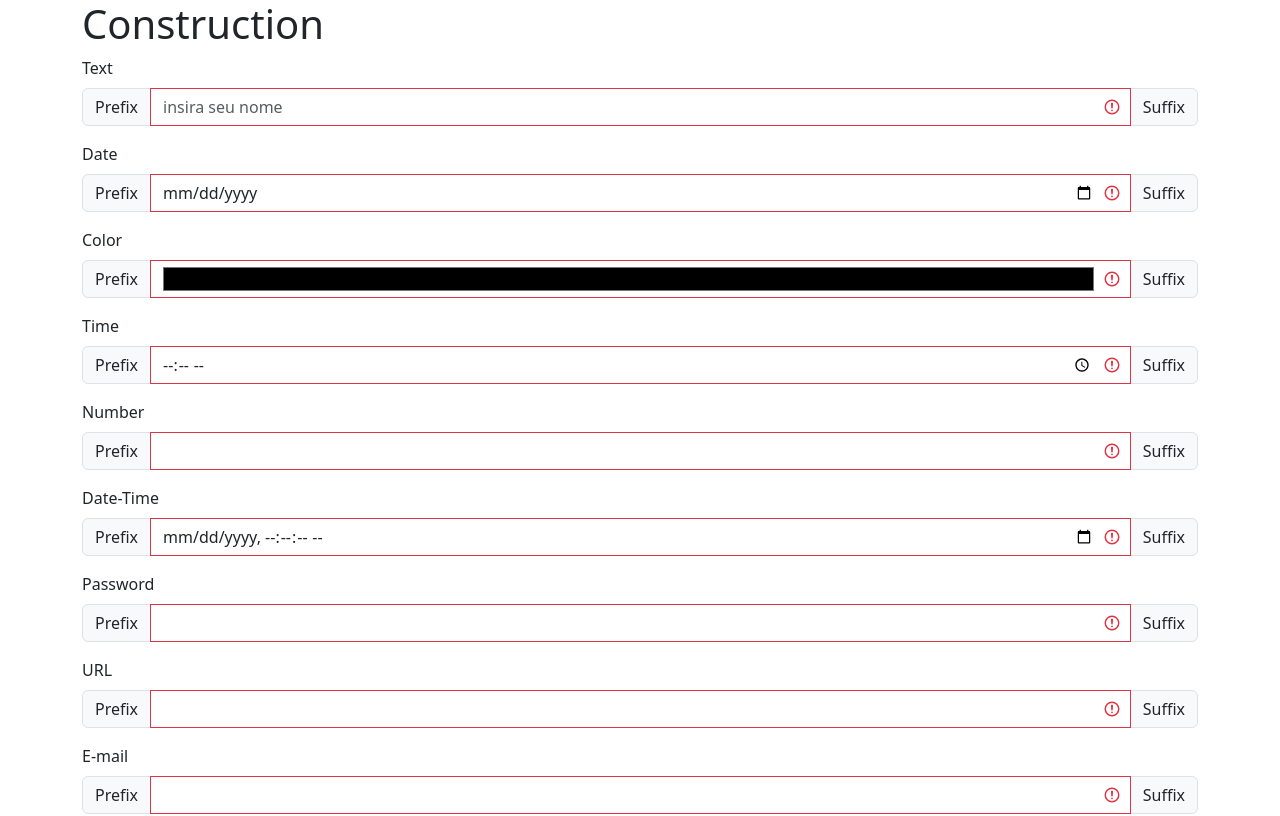
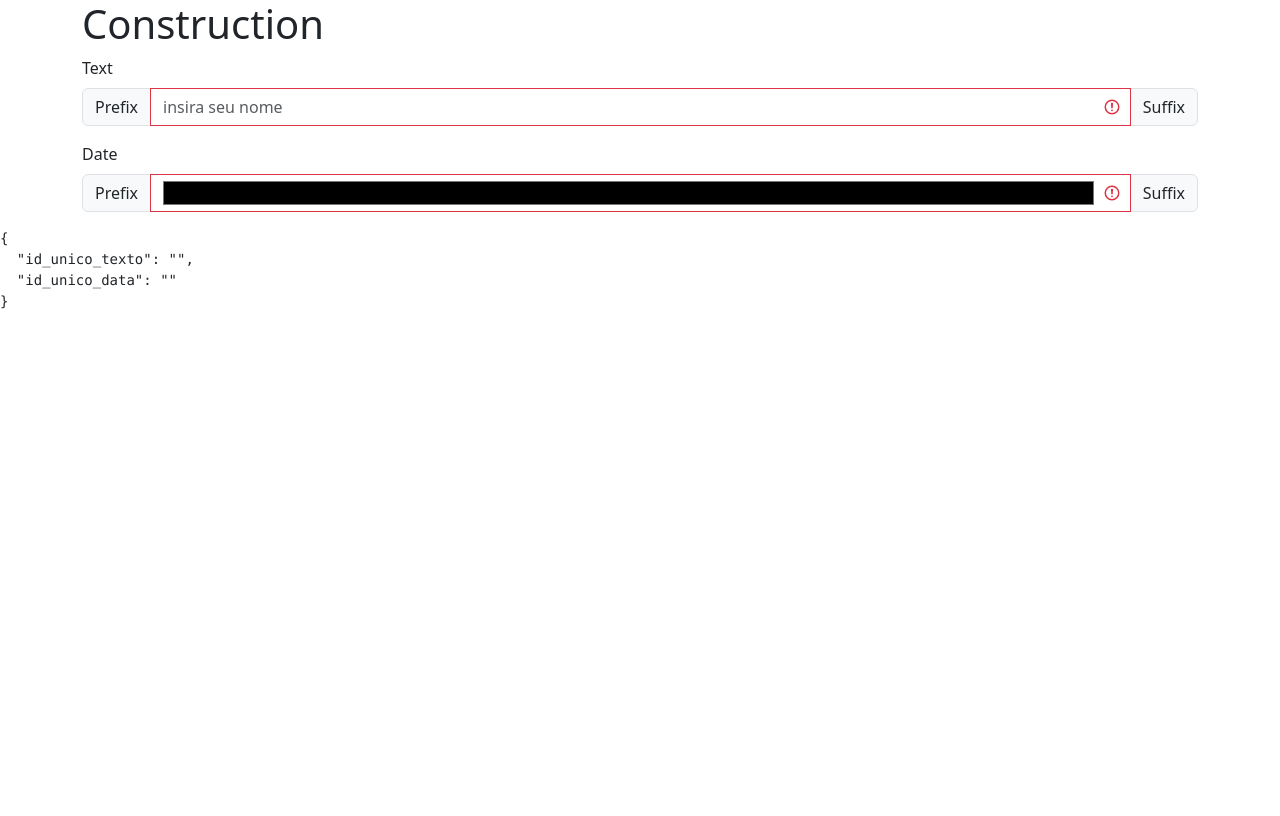
Before and after one commit to mariozenmedina/dino-cms, a Vue app: page / in a window 1280 px wide. Shown: the top 816 px of the page. Built offline with nearby package versions, Linux system fonts and the light colour scheme.

Commit message:
type Field generic

```diff
--- a/src/App.vue
+++ b/src/App.vue
@@ -2,28 +2,27 @@
     <main>
         <div class="container">
             <h1>Construction</h1>
-            <component
-                class="mb-3"
+            <Field
                 v-for="(field, idx) in fields"
                 :key="idx"
-                :is="field.component"
+                :component="field.component"
                 :attributes="field.attributes"
                 :options="field.options"
-                v-model="field.value">
-            </component>
+                v-model="values[field.id]">
+            </Field>
         </div>
-        <pre>{{ fields }}</pre>
+        <pre>{{ values }}</pre>
     </main>
 </template>
 
 <script>
-import FieldInput from './components/fields/FieldInput.vue';
+import Field from '@/components/dino/Field.vue';
 
 import 'bootstrap/dist/css/bootstrap.min.css';
 
 export default {
     name: "App",
-    components: { FieldInput },
+    components: { Field },
     data() {
         return {
             fields: [
@@ -46,12 +45,12 @@ export default {
                         suffix: "Suffix",
                         validation: "^[\\p{Letter}\\p{Mark}]+(?:\\s[\\p{Letter}\\p{Mark}]+)*$"
                     },
-                    value: ""
+                    id: "id_unico_texto"
                 },
                 {
                     component: "FieldInput",
                     attributes: {
-                        type: "date",
+                        type: "color",
                         name: "data",
                         required: "true",
                         readonly: null,
@@ -61,131 +60,48 @@ export default {
                         prefix: "Prefix",
                         suffix: "Suffix",
                     },
-                    value: ""
+                    id: "id_unico_data"
                 },
+                /* {
+                    component: "FieldRepeater",
+                    options: {
+                        label: "Repeater",
+                        min: 0,
+                        max: 5,
+                    },
+                    fields: [
                         {
                             component: "FieldInput",
                             attributes: {
-                        type: "color",
-                        name: "color",
+                                type: "text",
+                                name: "nome",
+                                placeholder: "insira seu nome",
                                 required: "true",
+                                pattern: "",
+                                minlength: 0,
+                                maxlength: 60,
+                                size: null,
                                 readonly: null,
                             },
                             options: {
-                        label: "Color",
+                                label: "Text",
                                 prefix: "Prefix",
                                 suffix: "Suffix",
+                                validation: "^[\\p{Letter}\\p{Mark}]+(?:\\s[\\p{Letter}\\p{Mark}]+)*$"
                             },
-                    value: ""
-                },
-                {
-                    component: "FieldInput",
-                    attributes: {
-                        type: "time",
-                        name: "time",
-                        required: "true",
-                        readonly: null,
-                    },
-                    options: {
-                        label: "Time",
-                        prefix: "Prefix",
-                        suffix: "Suffix",
-                    },
-                    value: ""
-                },
-                {
-                    component: "FieldInput",
-                    attributes: {
-                        type: "number",
-                        name: "number",
-                        required: "true",
-                        min: 0,
-                        max: 600,
-                        step: 1,
-                        readonly: null,
-                    },
-                    options: {
-                        label: "Number",
-                        prefix: "Prefix",
-                        suffix: "Suffix",
-                    },
-                    value: ""
-                },
-                {
-                    component: "FieldInput",
-                    attributes: {
-                        type: "datetime-local",
-                        name: "datetime",
-                        required: "true",
-                        min: 0,
-                        max: 600,
-                        step: 1,
-                        readonly: null,
-                    },
-                    options: {
-                        label: "Date-Time",
-                        prefix: "Prefix",
-                        suffix: "Suffix",
-                    },
-                    value: ""
-                },
-                {
-                    component: "FieldInput",
-                    attributes: {
-                        type: "password",
-                        name: "password",
-                        required: "true",
-                        min: 0,
-                        max: 600,
-                        step: 1,
-                        readonly: null,
-                    },
-                    options: {
-                        label: "Password",
-                        prefix: "Prefix",
-                        suffix: "Suffix",
-                    },
-                    value: ""
-                },
-                {
-                    component: "FieldInput",
-                    attributes: {
-                        type: "url",
-                        name: "url",
-                        required: "true",
-                        min: 0,
-                        max: 600,
-                        step: 1,
-                        readonly: null,
-                    },
-                    options: {
-                        label: "URL",
-                        prefix: "Prefix",
-                        suffix: "Suffix",
-                    },
-                    value: ""
-                },
-                {
-                    component: "FieldInput",
-                    attributes: {
-                        type: "email",
-                        name: "email",
-                        required: "true",
-                        min: 0,
-                        max: 600,
-                        step: 1,
-                        readonly: null,
-                    },
-                    options: {
-                        label: "E-mail",
-                        prefix: "Prefix",
-                        suffix: "Suffix",
-                    },
-                    value: ""
+                            id: "id_unico_texto"
                         },
                     ]
+                } */
+            ],
+            values: {}
         }
-    }
+    },
+    mounted() {
+        this.fields.forEach(i => {
+            this.values[i.id] = ""
+        });
+    },
 };
 </script>
 
--- /dev/null
+++ b/src/components/dino/Field.vue
@@ -0,0 +1,48 @@
+<template>
+    <component
+        class="mb-3"
+        :attributes="attributes"
+        :options="options"
+        :is="resolvedComponent"
+        v-model="inputValue">
+    </component>
+</template>
+
+<script setup lang="ts">
+    import FieldInput from '@/components/dino/fields/FieldInput.vue';
+
+    import { computed, onMounted, type Component } from 'vue';
+
+    interface Attributes {
+        placeholder?: string;
+        required?: boolean | string;
+        pattern?: string;
+        [key: string]: any; // Permite outros atributos dinâmicos
+    }
+
+    interface Options {
+        prefix?: string;
+        suffix?: string;
+        label?: string;
+        validation?: string;
+    }
+
+    interface Field {
+        component: string;
+        attributes?: Attributes;
+        options?: Options;
+        fields?: Field[];
+    }
+
+    const props = defineProps<Field>();
+
+    const inputValue = defineModel<string | number>();
+
+    // Resolve component
+    const resolvedComponent = computed<Component | null>(() => {
+        const componentsMap: Record<string, Component> = {
+            FieldInput, // Add components as needed
+        };
+        return componentsMap[props.component] || null;
+    });
+</script>
--- a/vite.config.ts
+++ b/vite.config.ts
@@ -1,13 +1,19 @@
+import { fileURLToPath, URL } from 'url';
 import { defineConfig } from 'vite';
 import vue from '@vitejs/plugin-vue';
 
 // https://vite.dev/config/
 export default defineConfig({
   plugins: [vue()],
+  resolve: {
+    alias: {
+      '@': fileURLToPath(new URL('./src', import.meta.url))
+    }
+  },
   css: {
     preprocessorOptions: {
       less: {
-        additionalData: `@import "../../assets/less/dino_base.less";`,
+        additionalData: `@import "@/assets/less/dino_base.less";`,
       },
     },
   },
```
Also changed, not shown: src/components/dino/fields/FieldRepeater.vue (added, +43 -0 lines), src/components/dino/fields/FieldInput.vue (renamed from src/components/fields/FieldInput.vue). Lines whose indentation alone changed are shown as unchanged.
